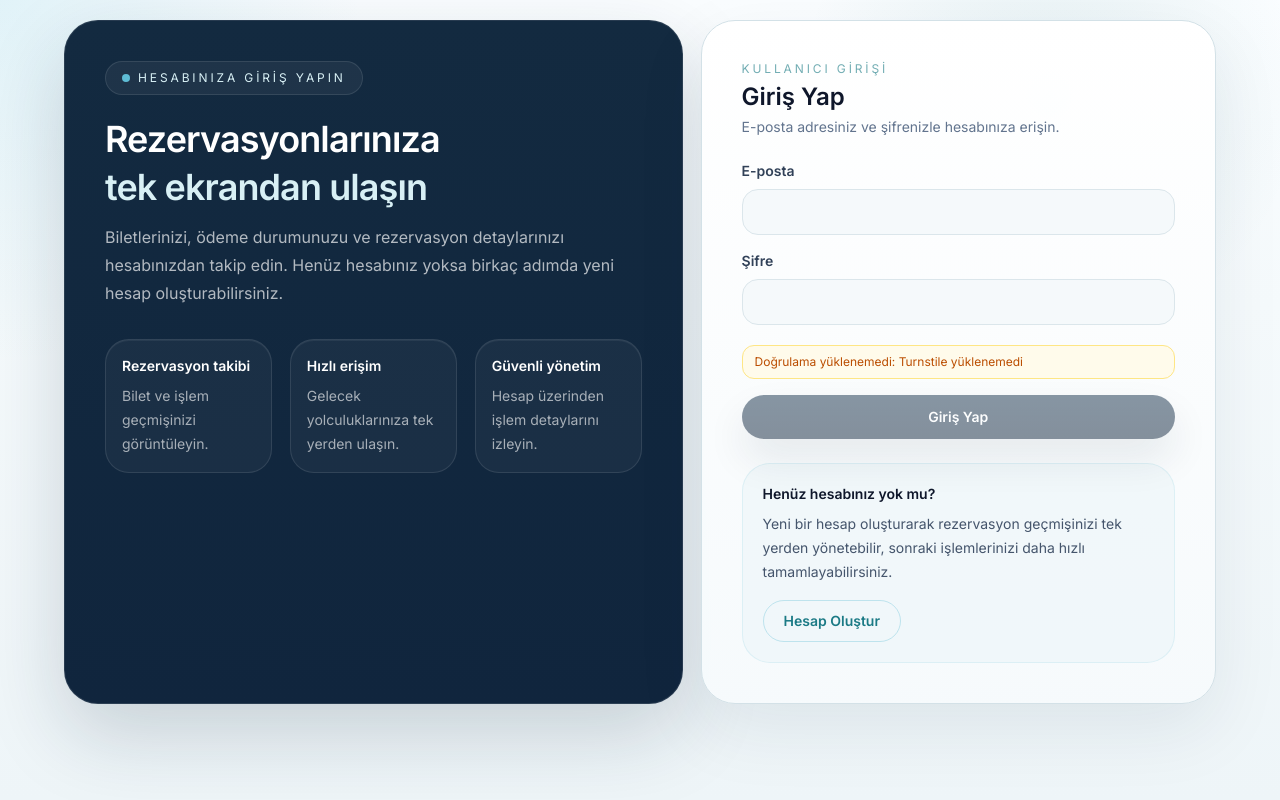
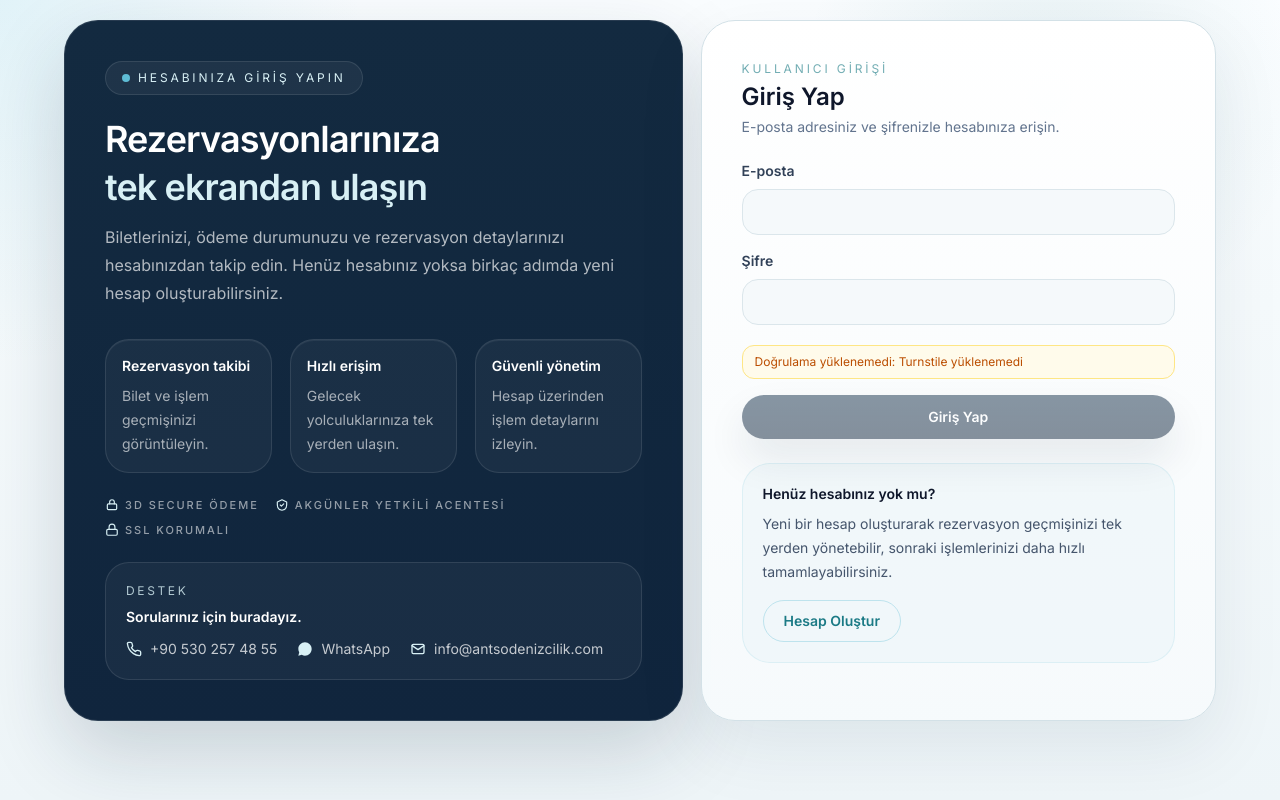
Before and after one commit to onursuay/antsodenizcilik, a Next.js app: page /auth/login in a window 1280 px wide. Built offline with nearby package versions, Linux system fonts and the light colour scheme; no server answers.

Commit message:
Fill login left panel with trust badges and support contact block
Co-Authored-By: Claude Opus 4.7 (1M context) <noreply@anthropic.com>

```diff
--- a/src/app/auth/login/page.tsx
+++ b/src/app/auth/login/page.tsx
@@ -76,6 +76,67 @@ function LoginForm() {
             title="Güvenli yönetim"
             description="Hesap üzerinden işlem detaylarını izleyin."
           />
+        </div>
+
+        <div className="mt-6 flex flex-wrap items-center gap-x-4 gap-y-2 text-[11px] font-medium uppercase tracking-[0.18em] text-white/55">
+          <span className="inline-flex items-center gap-1.5">
+            <svg className="h-3.5 w-3.5 text-brand-seafoam" viewBox="0 0 24 24" fill="none" stroke="currentColor" strokeWidth={2} strokeLinecap="round" strokeLinejoin="round">
+              <rect x="4" y="10" width="16" height="10" rx="2" />
+              <path d="M8 10V7a4 4 0 018 0v3" />
+            </svg>
+            3D Secure ödeme
+          </span>
+          <span className="inline-flex items-center gap-1.5">
+            <svg className="h-3.5 w-3.5 text-brand-seafoam" viewBox="0 0 24 24" fill="none" stroke="currentColor" strokeWidth={2} strokeLinecap="round" strokeLinejoin="round">
+              <path d="M12 3l8 4v5c0 5-3.5 8.5-8 9-4.5-.5-8-4-8-9V7l8-4z" />
+              <path d="M9 12l2 2 4-4" />
+            </svg>
+            Akgünler yetkili acentesi
+          </span>
+          <span className="inline-flex items-center gap-1.5">
+            <svg className="h-3.5 w-3.5 text-brand-seafoam" viewBox="0 0 24 24" fill="none" stroke="currentColor" strokeWidth={2} strokeLinecap="round" strokeLinejoin="round">
+              <rect x="3" y="11" width="18" height="10" rx="2" />
+              <path d="M7 11V7a5 5 0 0110 0v4" />
+            </svg>
+            SSL korumalı
+          </span>
+        </div>
+
+        <div className="mt-6 rounded-[24px] border border-white/10 bg-white/[0.04] p-5">
+          <p className="text-xs uppercase tracking-[0.22em] text-brand-seafoam/80">Destek</p>
+          <p className="mt-2 text-sm font-semibold text-white">Sorularınız için buradayız.</p>
+          <div className="mt-3 flex flex-col gap-2 text-sm text-white/75 sm:flex-row sm:flex-wrap sm:gap-x-5 sm:gap-y-2">
+            <a
+              href="tel:+905302574855"
+              className="inline-flex items-center gap-2 transition hover:text-white"
+            >
+              <svg className="h-4 w-4 text-brand-seafoam" viewBox="0 0 24 24" fill="none" stroke="currentColor" strokeWidth={2} strokeLinecap="round" strokeLinejoin="round">
+                <path d="M22 16.92v3a2 2 0 01-2.18 2 19.79 19.79 0 01-8.63-3.07 19.5 19.5 0 01-6-6A19.79 19.79 0 012.12 4.18 2 2 0 014.11 2h3a2 2 0 012 1.72c.127.96.361 1.903.7 2.81a2 2 0 01-.45 2.11L8.09 9.91a16 16 0 006 6l1.27-1.27a2 2 0 012.11-.45c.907.339 1.85.573 2.81.7A2 2 0 0122 16.92z" />
+              </svg>
+              +90 530 257 48 55
+            </a>
+            <a
+              href="https://wa.me/905302574855"
+              target="_blank"
+              rel="noopener noreferrer"
+              className="inline-flex items-center gap-2 transition hover:text-white"
+            >
+              <svg className="h-4 w-4 text-brand-seafoam" viewBox="0 0 24 24" fill="currentColor">
+                <path d="M17.5 14.4c-.3-.15-1.77-.87-2.05-.97-.27-.1-.47-.15-.67.15-.2.3-.77.97-.95 1.17-.17.2-.35.22-.65.07-.3-.15-1.27-.47-2.42-1.5-.9-.8-1.5-1.78-1.67-2.08-.17-.3-.02-.46.13-.6.13-.13.3-.35.45-.52.15-.17.2-.3.3-.5.1-.2.05-.37-.02-.52-.07-.15-.67-1.62-.92-2.22-.24-.58-.49-.5-.67-.51h-.57c-.2 0-.52.07-.8.37-.27.3-1.05 1.02-1.05 2.5s1.07 2.9 1.22 3.1c.15.2 2.1 3.2 5.1 4.48.71.3 1.27.49 1.7.62.72.23 1.37.2 1.88.12.58-.08 1.77-.72 2.02-1.42.25-.7.25-1.3.17-1.42-.07-.12-.27-.2-.57-.35zM12 2C6.48 2 2 6.48 2 12c0 1.76.46 3.45 1.33 4.95L2 22l5.2-1.36A9.95 9.95 0 0012 22c5.52 0 10-4.48 10-10S17.52 2 12 2z" />
+              </svg>
+              WhatsApp
+            </a>
+            <a
+              href="mailto:info@antsodenizcilik.com"
+              className="inline-flex items-center gap-2 transition hover:text-white"
+            >
+              <svg className="h-4 w-4 text-brand-seafoam" viewBox="0 0 24 24" fill="none" stroke="currentColor" strokeWidth={2} strokeLinecap="round" strokeLinejoin="round">
+                <rect x="3" y="5" width="18" height="14" rx="2" />
+                <path d="M3 7l9 6 9-6" />
+              </svg>
+              info@antsodenizcilik.com
+            </a>
+          </div>
         </div>
       </section>
 
```
